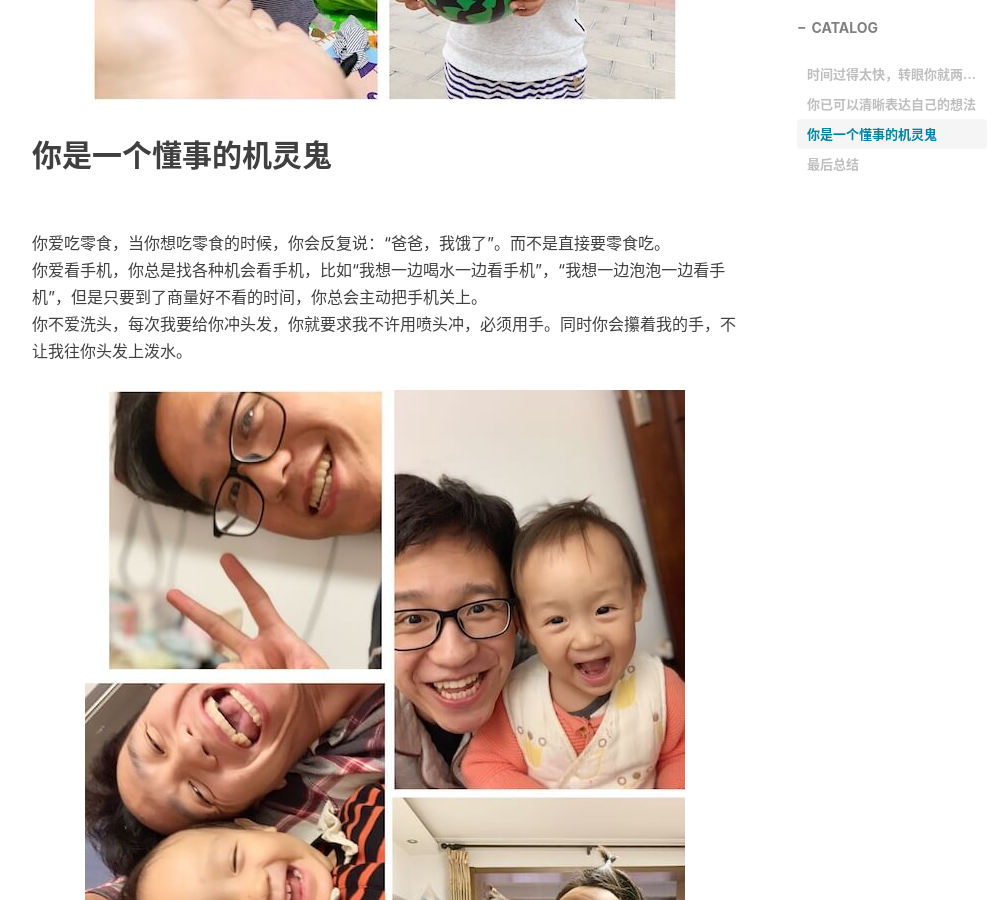
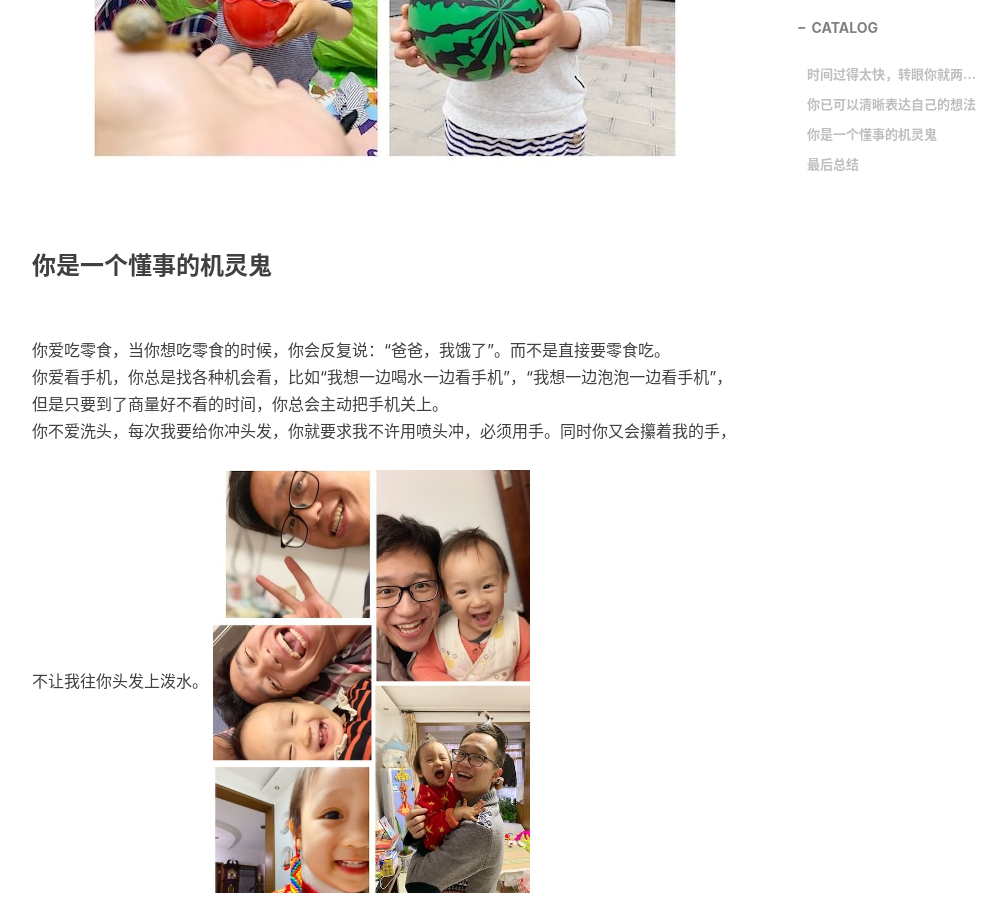
Before and after one commit to CabbageDaddy/cabbagedaddy.github.io, a Jekyll site: the page built from _posts/2019-05-25-2 year old.markdown, in a window 1280 px wide and 900 px high, scrolled down 2354 px. Shown: the whole window, without its empty margins (233-1239 px from the left). Built offline with Jekyll 4.4.1, drawn with Linux system fonts in a browser that asks for light colours; nearby versions of some CDN libraries; comment, search, counter and statistics services are not loaded.

Commit message:
124
1234

```diff
--- a/_posts/2019-05-25-2 year old.markdown
+++ b/_posts/2019-05-25-2 year old.markdown
@@ -11,7 +11,8 @@ tags:
 ---
 
 >
-## 时间过得太快，转眼你就两岁了
+
+<h3>时间过得太快，转眼你就两岁了</h3>
 
 <br>这一年里，
 <br>你每天都会给我们带来惊喜；
@@ -19,24 +20,25 @@ tags:
 <br>你使家里每个人都无比快乐和充实；
 <br>真高兴，陪伴你长大了一年；
 ![img](/img/post-20190525-1.jpg)
+<br>
 
-## 你已可以清晰表达自己的想法
-
+<h3>你已可以清晰表达自己的想法</h3>
+<br>
 <br>我经常会问，你喜欢爸爸还是妈妈。你总是毫不犹豫的说：喜欢妈妈
 <br>我经常会问，爸爸做的饭好吃还是奶奶做的好吃。你总是毫不犹豫的说：爸爸做的好吃，美味！
 <br>我经常在睡前问，你想不想要爸爸陪你睡觉。你总是毫不犹豫的说：爸爸你走吧
 ![img](/img/post-20190525-2.jpg)
 
-
-## 你是一个懂事的机灵鬼
+<br>
+<h3>你是一个懂事的机灵鬼</h3>
 
 <br>你爱吃零食，当你想吃零食的时候，你会反复说：“爸爸，我饿了”。而不是直接要零食吃。
-<br>你爱看手机，你总是找各种机会看手机，比如“我想一边喝水一边看手机”，“我想一边泡泡一边看手机”，但是只要到了商量好不看的时间，你总会主动把手机关上。
-<br>你不爱洗头，每次我要给你冲头发，你就要求我不许用喷头冲，必须用手。同时你会攥着我的手，不让我往你头发上泼水。
-![img](/img/post-20190525-3.jpg)
+<br>你爱看手机，你总是找各种机会看，比如“我想一边喝水一边看手机”，“我想一边泡泡一边看手机”，但是只要到了商量好不看的时间，你总会主动把手机关上。
+<br>你不爱洗头，每次我要给你冲头发，你就要求我不许用喷头冲，必须用手。同时你又会攥着我的手，不让我往你头发上泼水。
+<img src="/img/post-20190525-3.jpg"  alt="图片说明" width="45%" style="display: inline-block;" ><img src="/img/post-20190525-5.jpg"  alt="图片说明" width="45%" style="display: inline-block; margin-left: 10px;">
 
-
-## 最后总结
+<br>
+<h3>最后总结</h3>
 <br>“长心眼了”是今年对你最显著的感觉，我已经不再能随便糊弄你，而你也开始用你的智慧跟我斗智斗勇。
 <br>不过非常高兴，你不是一个无理取闹的孩子，凡事都可以跟我商量着来。
 <br>我已经放弃跟你妈妈抢夺在你心中的地位。退而求其次，我力求排名第二，超过你奶奶就是成功！
```
Also changed, not shown: img/post-20190525-5.jpg (added).
